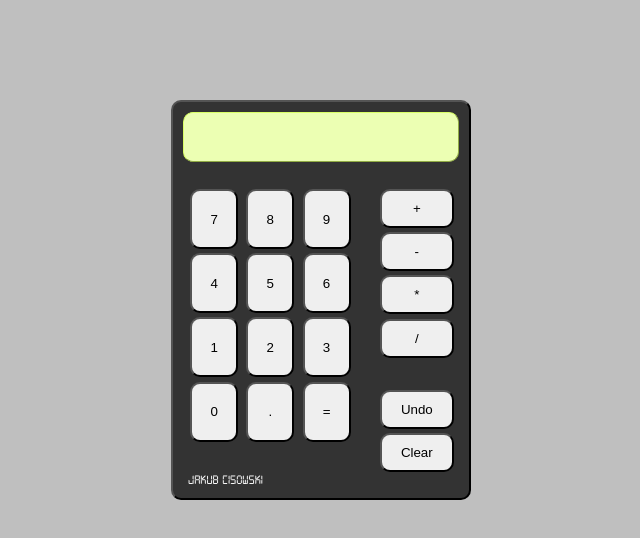
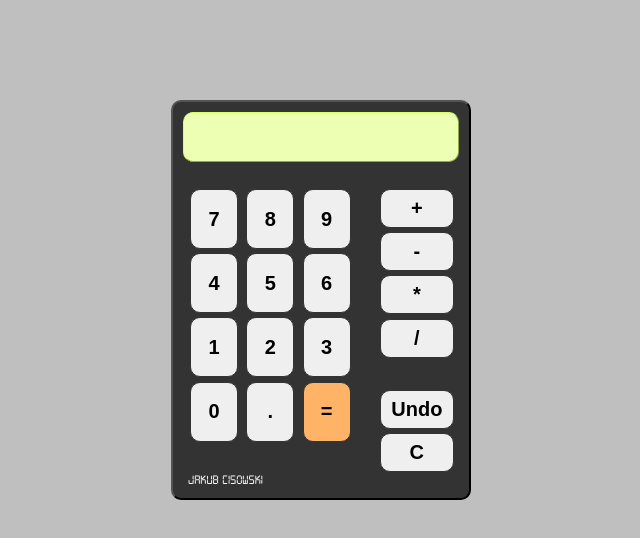
Before and after one commit to JakubCisowski/calculator, a plain HTML site: page index.html in a window 1280 px wide. Shown: the whole page, without its empty margins (319-959 px from the left). Drawn offline with Linux system fonts and the light colour scheme.

Commit message:
Change interface

```diff
--- a/index.html
+++ b/index.html
@@ -17,16 +17,16 @@
       </div>
       <div class="button-section">
         <div class="number-buttons-section">
-          <button class="number">7</button>
-          <button class="number">8</button>
-          <button class="number">9</button>
-          <button class="number">4</button>
-          <button class="number">5</button>
-          <button class="number">6</button>
-          <button class="number">1</button>
-          <button class="number">2</button>
-          <button class="number">3</button>
-          <button class="number">0</button>
+          <button class="number key" id='key7'>7</button>
+          <button class="number key" id='key8'>8</button>
+          <button class="number key" id='key9'>9</button>
+          <button class="number key" id='key4'>4</button>
+          <button class="number key" id='key5'>5</button>
+          <button class="number key" id='key6'>6</button>
+          <button class="number key" id='key1'>1</button>
+          <button class="number key" id='key2'>2</button>
+          <button class="number key" id='key3'>3</button>
+          <button class="number key" id='key0'>0</button>
           <button id="dot" class="number">.</button>
           <button id="result">=</button>
           <p class='info'>Jakub Cisowski</p>
@@ -35,9 +35,9 @@
           <button class="operator">+</button>
           <button class="operator">-</button>
           <button class="operator">*</button>
-          <button class="operator">/</button>
-          <button id="undo">Undo</button>
-          <button id="clr">Clear</button>
+          <button class="operator"'>/</button>
+          <button id="keyBackspace" class="Backspace key">Undo</button>
+          <button id="keyc" class="c key">C</button>
         </div>
       </div>
     </div>
--- a/scripts/main.js
+++ b/scripts/main.js
@@ -33,13 +33,13 @@ resultButton.addEventListener('click', () => {
 });
 
 // When clear button clicked, clears display from any content, and deletes current memory
-let clearButton = document.querySelector('#clr');
+let clearButton = document.querySelector('#keyc');
 clearButton.addEventListener('click', () => {
 	clearAll();
 });
 
 // When undo button clicked, deletes last display value
-let undoButton = document.querySelector('#undo');
+let undoButton = document.querySelector('#keyBackspace');
 undoButton.addEventListener('click', () => {
 	if(displayedContent.textContent.charAt(displayLength-1) == '.')
 		document.querySelector("#dot").disabled = false;
@@ -220,9 +220,10 @@ function divide(a,b){
 
 // Keyboard support
 document.addEventListener('keydown', function(e){
-	let key = e.key;
-	console.log(e);
-	switch(key){
+	let keyName = e.key;
+	//console.log(keyName);
+
+	switch(keyName){
 		case "0":
 		case "1":
 		case "2":
@@ -237,13 +238,14 @@ document.addEventListener('keydown', function(e){
 		case "-":
 		case "*":
 		case "/":
-			updateDisplay(key);
+			updateDisplay(keyName);
 			break;
 		case ".":
 			if(document.querySelector("#dot").disabled == false)
-				updateDisplay(key);
+				updateDisplay(keyName);
 			break;
 		case "=":
+		case "Enter":
 				if(prevValue >= '0' && prevValue <= '9'){
 					let result = calculate(displayedContent.textContent);
 					result = checkResult(result)
@@ -284,4 +286,15 @@ document.addEventListener('keydown', function(e){
 			prevValue = displayedContent.textContent.charAt(displayLength-1);
 			break;
 	}
+	if((keyName>='0' &&  keyName<='9') || keyName=='c' || keyName=='Backspace'){
+		const myKey = document.querySelector(`.key#key${keyName}`);
+		console.log(myKey);
+		myKey.classList.add('clicked');
+	}
 });
+function removeTransition(e){
+	this.classList.remove('clicked');
+}
+
+const keys = document.querySelectorAll('.key');
+keys.forEach(key => key.addEventListener('transitionend', removeTransition));
--- a/styles/style.css
+++ b/styles/style.css
@@ -38,7 +38,23 @@ html{
 }
 
 button{
+	border: 1px solid #333333;
 	border-radius: 10px;
+	font-size: 20px;
+	font-weight: bold;
+	transition: all 0.17s;
+}
+
+button:hover{
+	background-color: #666666;
+}
+
+.clicked{
+	background-color: #666666;
+}
+
+#result{
+	background-color: #ffb366;
 }
 
 .current-value{
@@ -56,7 +72,6 @@ button{
 	width: 67%; height: 100%;
 
 }
-
 .info {
 	font-family: 'digital-7regular';
 	font-size:13px;
@@ -102,6 +117,6 @@ button{
     margin: 2.1px;
 }
 
-#undo{
+#keyBackspace{
 	margin-top:30px;
 }
```
